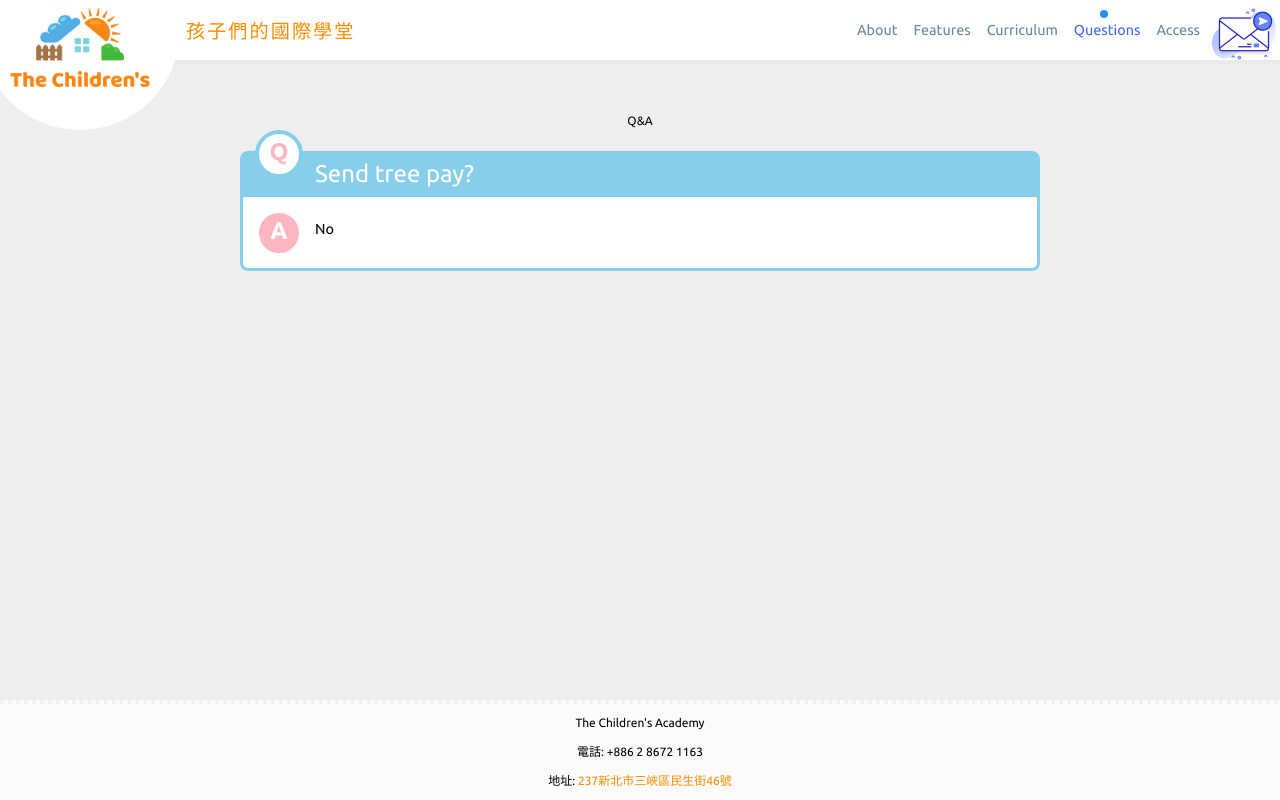
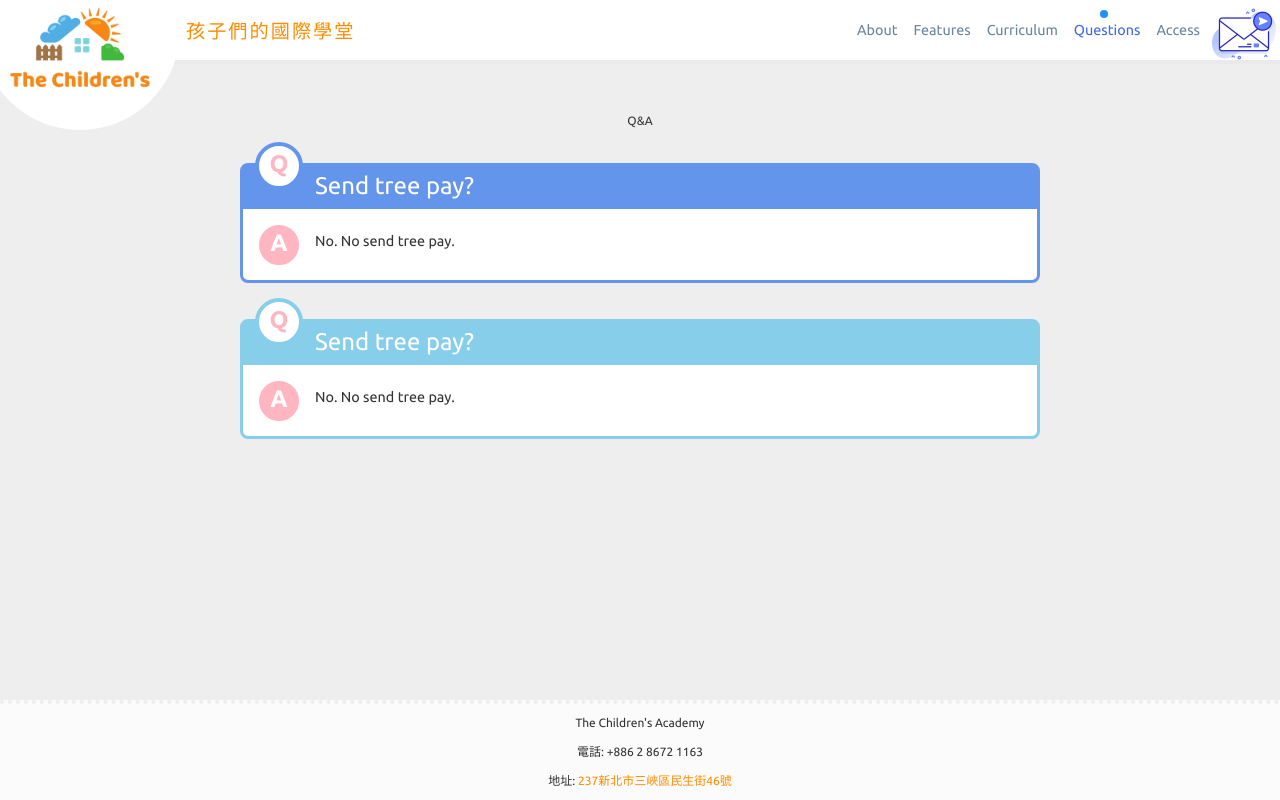
Before and after one commit to thechildrens/thechildrens.github.io, a Next.js app: page /questions in a window 1280 px wide. Built offline with nearby package versions, Linux system fonts and the light colour scheme.

Commit message:
qa style

```diff
--- a/pages/questions/index.js
+++ b/pages/questions/index.js
@@ -11,7 +11,7 @@ function Question() {
       </div>
       <div className={styles.question_a}>
         <div className={styles.answer_icon}>A</div>
-        <span>No</span>
+        <span>No. No send tree pay.</span>
       </div>
     </div>
   )
@@ -25,6 +25,7 @@ export default function Questions() {
       </div>
       <section>
         <Question></Question>
+        <Question></Question>
       </section>
     </div>
   )
--- a/pages/questions/index.module.css
+++ b/pages/questions/index.module.css
@@ -1,7 +1,6 @@
 .question {
   width: 100%;
-  margin-top: 2rem;
-  margin-bottom: 2rem;
+  margin-top: 3rem;
   min-height: 120px;
   border: 3px solid skyblue;
   border-radius: 8px;
@@ -68,3 +67,16 @@
   font-weight: bold;
   color: white;
 }
+
+.question:nth-child(odd) {
+  border-color: cornflowerblue;
+}
+
+.question:nth-child(odd) .question_q  {
+  background-color: cornflowerblue;
+  border-color: cornflowerblue;
+}
+
+.question:nth-child(odd) .question_icon  {
+  border-color: cornflowerblue;
+}
--- a/styles/main.css
+++ b/styles/main.css
@@ -4,7 +4,7 @@ body {
   margin: 0;
   font-family: 'Ubuntu', sans-serif;
   font-size: 12px;
-
+  color: #333;
   background-color: #eeeeee;
 }
 
```
